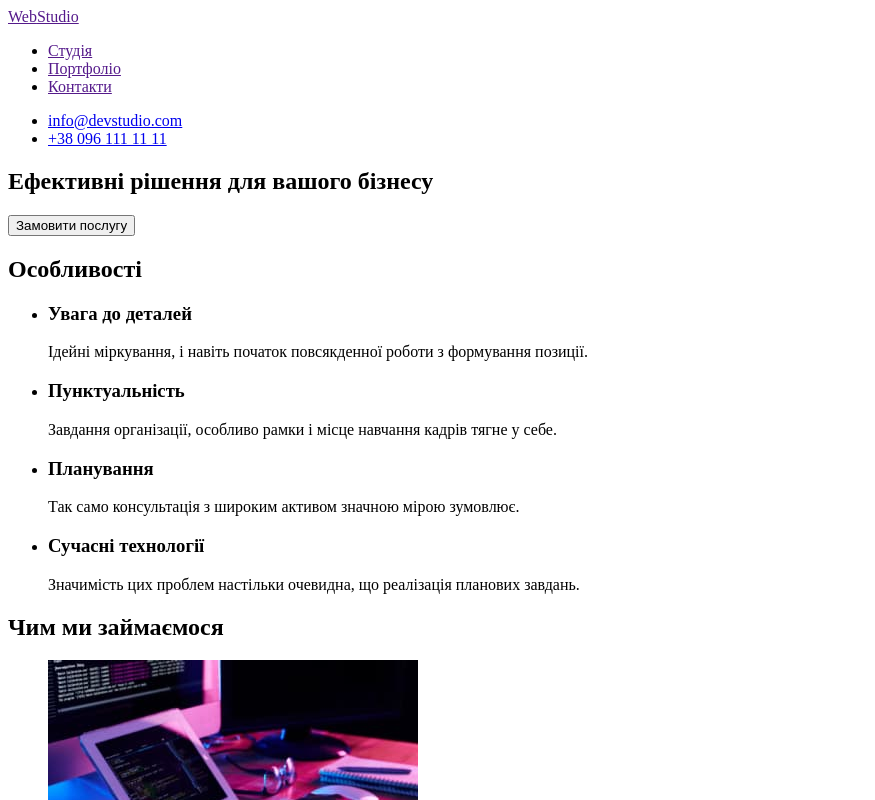
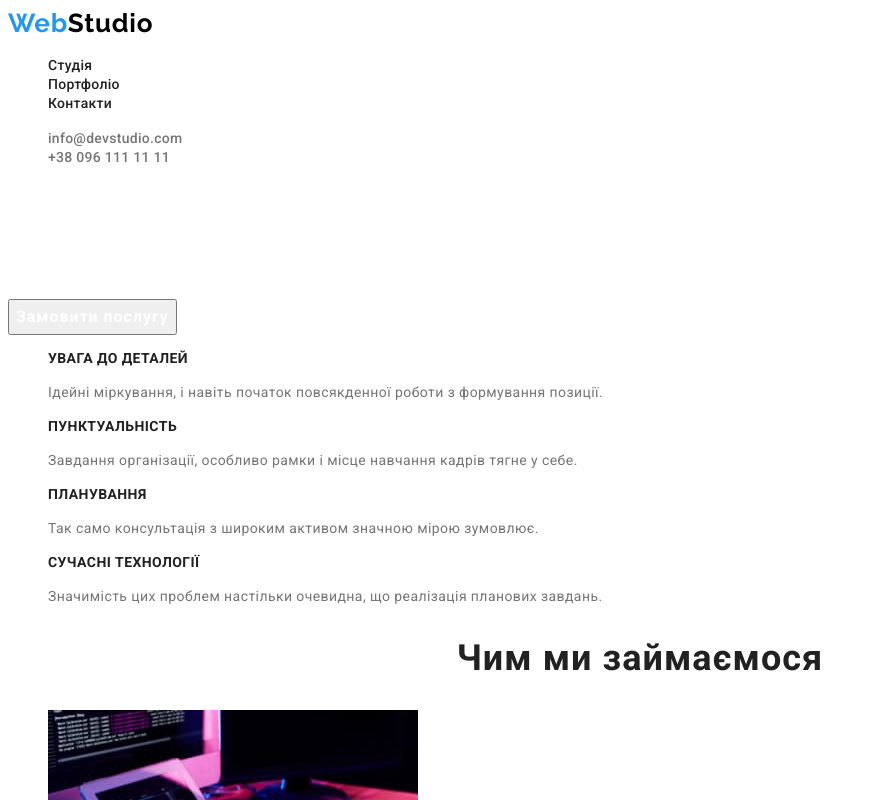
Before and after one commit to AndriiRod/goit-markup-hw-02, a plain HTML site: page index.html in a window 1280 px wide. Shown: the top 800 px of the page, without its empty margins (0-875 px from the left). Drawn offline with Linux system fonts and the light colour scheme.

Commit message:
ready firs page

```diff
--- /dev/null
+++ b/css/styles.css
@@ -0,0 +1,135 @@
+:root {
+  --main-text-color: #212121;
+  --secondary-text-color: #757575;
+  --accent-color:#2196F3;
+  --btn-text-color:#ffffff;
+}
+
+body {
+  font-family: 'Roboto', sans-serif;
+  color: var(--main-text-color);
+}
+.logo{
+  font-family: 'Raleway', sans-serif;
+  font-weight: 700;
+  font-size: 26px;
+  line-height: 1.19;
+  letter-spacing: 0.03em;
+  text-decoration: none;
+  color: #000000;
+}
+.logo > span
+{
+  color: var(--accent-color);
+}
+.title{
+  font-size: 36px;
+  line-height: 1.16;
+  text-align: center;
+  letter-spacing: 0.03em;
+  color: var(--main-text-color);
+}
+.link
+{
+  text-decoration: none
+}
+.list
+{
+  list-style: none;
+}
+.link:hover,
+.link:focus
+{
+  color: var(--accent-color);
+}
+.visually-hidden {
+  position: absolute;
+  width: 1px;
+  height: 1px;
+  margin: -1px;
+  border: 0;
+  padding: 0;
+
+  white-space: nowrap;
+  overflow: hidden;
+}
+/* ###############--Header--###############*/
+.header-list-link {
+  font-weight: 500;
+  font-size: 14px;
+  line-height: 1.14;
+  letter-spacing: 0.02em;
+  color: var(--main-text-color);
+}
+
+.header-contact-link
+{
+  font-weight: 500;
+  font-size: 14px;
+  line-height: 1.14;
+  letter-spacing: 0.02em;
+  color:var(--secondary-text-color);
+}
+/* ###############--Hero--###############*/
+.hero-title
+{
+  font-weight: 900;
+  font-size: 44px;
+  line-height: 1.36;
+  letter-spacing: 0.06em;
+  text-transform: uppercase;
+  text-align: center;
+  color:var(--btn-text-color);
+}
+.hero-btn
+{
+  font-family: inherit;
+  font-weight: 700;
+  font-size: 16px;
+  line-height: 1.88;
+  letter-spacing: 0.06em;
+  color: var(--btn-text-color);
+}
+/* ###############--Particular--###############*/
+
+.particular-subtitle {
+    font-size: 14px;
+    line-height: 1.14;
+    letter-spacing: 0.03em;
+    text-transform: uppercase;
+    color:var(--main-text-color)
+}
+
+.particular-text {
+    font-size: 14px;
+    line-height: 1.71;
+    letter-spacing: 0.03em;
+    color:var(--secondary-text-color);
+}
+/* ###############--Work--###############*/
+/* ###############--Team--###############*/
+
+
+.team-subtitle {
+  font-weight: 500;
+  font-size: 16px;
+  line-height: 1.18;
+  letter-spacing: 0.03em;
+  color: var(--main-text-color);
+}
+
+.team-text {
+  font-size: 16px;
+  line-height: 1.18;;
+  letter-spacing: 0.03em;
+  color: var(--secondary-text-color);
+}
+/* ###############--Footer--###############*/
+
+.footer-list-link {
+  font-style: normal;
+  font-size: 14px;
+  line-height: 1.71;
+  letter-spacing: 0.03em;
+  color: var(--secondary-text-color);
+}
--- a/index.html
+++ b/index.html
@@ -5,51 +5,70 @@
     <meta http-equiv="X-UA-Compatible" content="IE=edge" />
     <meta name="viewport" content="width=device-width, initial-scale=1.0" />
     <title>goit-markup-hw-01</title>
+    <link rel="preconnect" href="https://fonts.googleapis.com" />
+    <link rel="preconnect" href="https://fonts.gstatic.com" crossorigin />
+    <link
+      href="https://fonts.googleapis.com/css2?family=Raleway:wght@700&family=Roboto:wght@400;500;700;900&display=swap"
+      rel="stylesheet"
+    />
+    <link rel="stylesheet" href="./css/styles.css" />
   </head>
   <body>
-    <header>
-      <nav>
-        <a href=""><span>Web</span>Studio</a>
-        <ul>
-          <li><a href="">Студія</a></li>
-          <li><a href="">Портфоліо</a></li>
-          <li><a href="">Контакти</a></li>
+    <header class="header">
+      <nav class="header-menu">
+        <a class="header-logo logo" href=""><span>Web</span>Studio</a>
+        <ul class="header-list list">
+          <li><a class="header-list-link link" href="">Студія</a></li>
+          <li><a class="header-list-link link" href="">Портфоліо</a></li>
+          <li><a class="header-list-link link" href="">Контакти</a></li>
         </ul>
       </nav>
-      <ul>
-        <li><a href="mailto:info@devstudio.com">info@devstudio.com</a></li>
-        <li><a href="tel:+380961111111">+38 096 111 11 11</a></li>
+      <ul class="header-contact list">
+        <li>
+          <a class="header-contact-link link" href="mailto:info@devstudio.com"
+            >info@devstudio.com</a
+          >
+        </li>
+        <li><a class="header-contact-link link" href="tel:+380961111111">+38 096 111 11 11</a></li>
       </ul>
     </header>
     <main>
-      <section>
-        <h1>Ефективні рішення для вашого бізнесу</h1>
-        <button type="button">Замовити послугу</button>
+      <section class="hero">
+        <h1 class="hero-title">Ефективні рішення для вашого бізнесу</h1>
+        <button class="hero-btn" type="button">Замовити послугу</button>
       </section>
-      <section>
-        <h2>Особливості</h2>
-        <ul>
-          <li>
-            <h3>Увага до деталей</h3>
-            <p>Ідейні міркування, і навіть початок повсякденної роботи з формування позиції.</p>
+      <section class="particular">
+        <h2 class="particular-title visually-hidden">Особливості</h2>
+        <ul class="particular-list list">
+          <li class="particular-list-item">
+            <h3 class="particular-subtitle">Увага до деталей</h3>
+            <p class="particular-text">
+              Ідейні міркування, і навіть початок повсякденної роботи з формування позиції.
+            </p>
           </li>
-          <li>
-            <h3>Пунктуальність</h3>
-            <p>Завдання організації, особливо рамки і місце навчання кадрів тягне у себе.</p>
+          <li class="particular-list-item">
+            <h3 class="particular-subtitle">Пунктуальність</h3>
+            <p class="particular-text">
+              Завдання організації, особливо рамки і місце навчання кадрів тягне у себе.
+            </p>
           </li>
-          <li>
-            <h3>Планування</h3>
-            <p>Так само консультація з широким активом значною мірою зумовлює.</p>
+          <li class="particular-list-item">
+            <h3 class="particular-subtitle">Планування</h3>
+            <p class="particular-text">
+              Так само консультація з широким активом значною мірою зумовлює.
+            </p>
           </li>
-          <li>
-            <h3>Сучасні технології</h3>
-            <p>Значимість цих проблем настільки очевидна, що реалізація планових завдань.</p>
+          <li class="particular-list-item">
+            <h3 class="particular-subtitle">Сучасні технології</h3>
+            <p class="particular-text">
+              Значимість цих проблем настільки очевидна, що реалізація планових завдань.
+            </p>
           </li>
         </ul>
       </section>
-      <section>
-        <h2>Чим ми займаємося</h2>
-        <ul>
+      <section class="work">
+        <h2 class="work-title title">Чим ми займаємося</h2>
+        <ul class="work-list list">
           <li>
             <img src="./images/img_1.jpg" width="370" height="294" alt="Людина програмує" />
           </li>
@@ -71,61 +90,65 @@
           </li>
         </ul>
       </section>
-      <section>
-        <h2>Наша команда</h2>
-        <ul>
-          <li>
+      <section class="team">
+        <h2 class="team-title title">Наша команда</h2>
+        <ul class="team-list list">
+          <li class="team-list-item">
             <img
               src="./images/person1.jpg"
               width="270"
               height="260"
               alt="Фотографія Ігор Дем'яненко "
             />
-            <h3>Ігор Дем'яненко</h3>
-            <p>Product Designer</p>
+            <h3 class="team-subtitle">Ігор Дем'яненко</h3>
+            <p class="team-text">Product Designer</p>
           </li>
-          <li>
+          <li class="team-list-item">
             <img
               src="./images/person2.jpg"
               width="270"
               height="260"
               alt="Фотографія Ольга Рєпіна"
             />
-            <h3>Ольга Рєпіна</h3>
-            <p>Frontend Developer</p>
+            <h3 class="team-subtitle">Ольга Рєпіна</h3>
+            <p class="team-text">Frontend Developer</p>
           </li>
-          <li>
+          <li class="team-list-item">
             <img
               src="./images/person3.jpg"
               width="270"
               height="260"
               alt="Фотографія Микола Тарасов"
             />
-            <h3>Микола Тарасов</h3>
-            <p>Marketing</p>
+            <h3 class="team-subtitle">Микола Тарасов</h3>
+            <p class="team-text">Marketing</p>
           </li>
-          <li>
+          <li class="team-list-item">
             <img
               src="./images/person4.jpg"
               width="270"
               height="260"
               alt="Фотографія Михайло Єрмаков"
             />
-            <h3>Михайло Єрмаков</h3>
-            <p>UI Designer</p>
+            <h3 class="team-subtitle">Михайло Єрмаков</h3>
+            <p class="team-text">UI Designer</p>
           </li>
         </ul>
       </section>
     </main>
-    <footer>
-      <a href=""><span>Web</span>Studio</a>
-      <address>
-        <ul>
+    <footer class="footer">
+      <a class="footer-logo logo" href=""><span>Web</span>Studio</a>
+      <address class="footer-address">
+        <ul class="footer-list list">
           <li>
-            <a href="https://goo.gl/maps/dn8XtDKzYARkyVmw8">м. Київ, пр-т Лесі Українки, 26</a>
+            <a class="footer-list-link link" href="https://goo.gl/maps/dn8XtDKzYARkyVmw8"
+              >м. Київ, пр-т Лесі Українки, 26</a
+            >
           </li>
-          <li><a href="mailto:info@devstudio.com">info@devstudio.com</a></li>
-          <li><a href="tel:+380961111111">+38 096 111 11 11</a></li>
+          <li>
+            <a class="footer-list-link link" href="mailto:info@devstudio.com">info@devstudio.com</a>
+          </li>
+          <li><a class="footer-list-link link" href="tel:+380961111111">+38 096 111 11 11</a></li>
         </ul>
       </address>
     </footer>
```
Also changed, not shown: portfolio.html (added).
